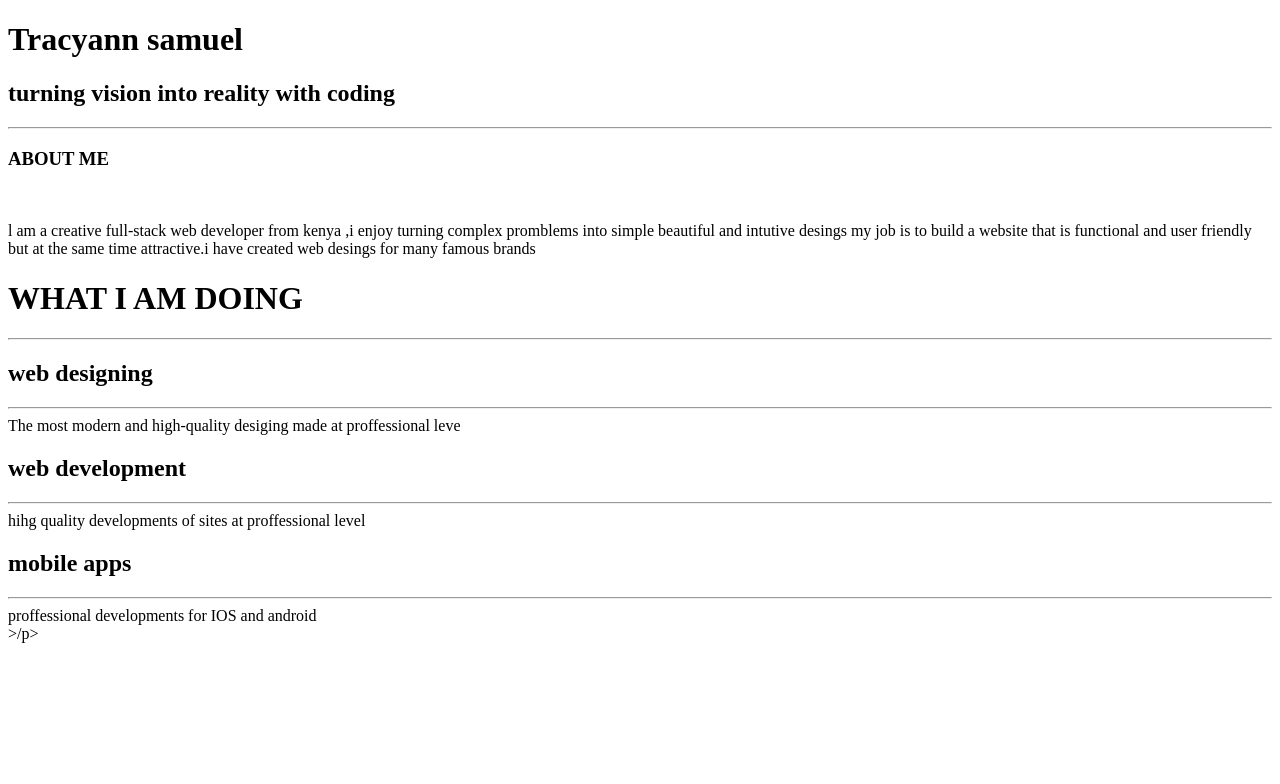
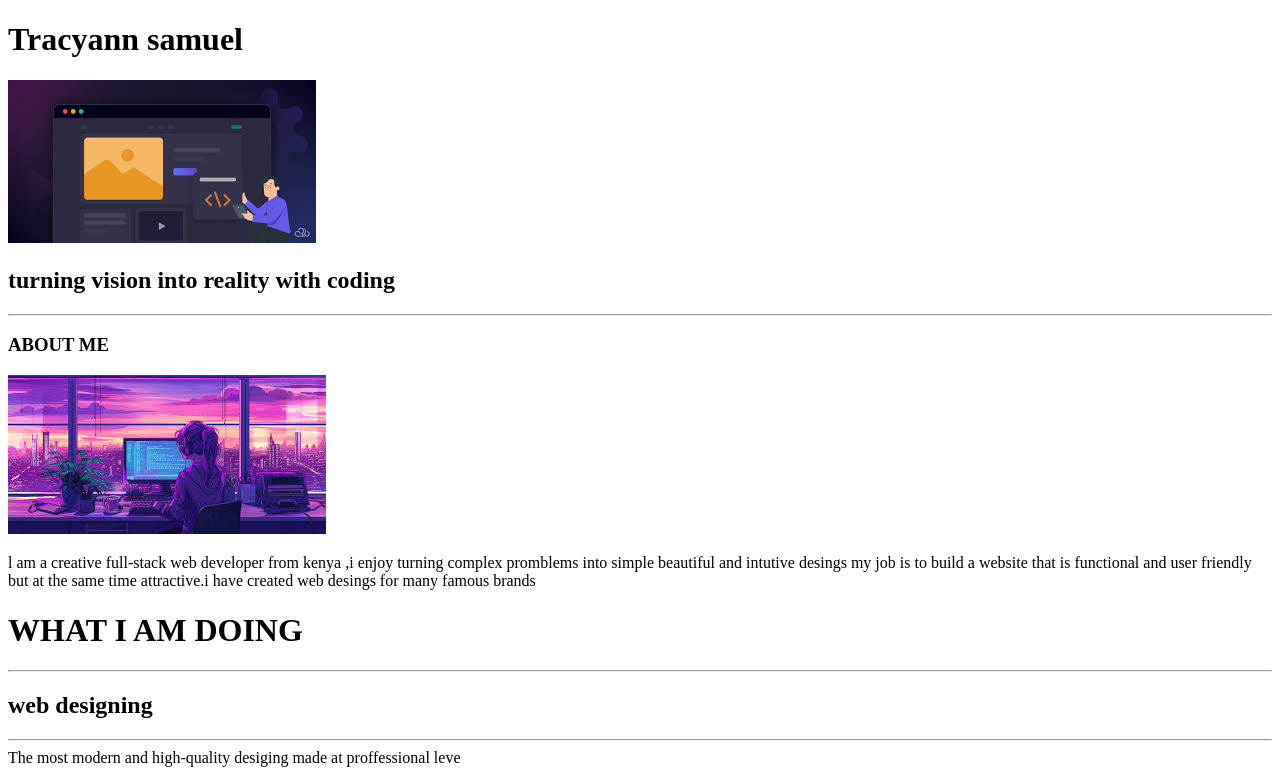
Before and after one commit to Tracyann7/portfolio-tuki, a plain HTML site: page index.html in a window 1280 px wide. Shown: the top 784 px of the page. Drawn offline with Linux system fonts and the light colour scheme.

Commit message:
my portfolio

```diff
--- a/index.html
+++ b/index.html
@@ -7,9 +7,13 @@
 </head>
 <body>
     <h1>Tracyann samuel</h1>
+    <img src ="tuki2.jpeg"
+    <br>
+
     <h2>turning vision into reality with coding</h2>
     <hr>
     <h3>ABOUT ME </h3>
+    <img src ="tukihtmi.jpeg"
     <br>
     <p>l am a creative  full-stack web developer from kenya ,i enjoy turning complex promblems into simple beautiful and intutive desings my job is to build a website that is functional and user friendly but at the same time attractive.i have created web desings for many famous brands
         <H1>WHAT I AM DOING</H1>
```
Also changed, not shown: tuki2.jpeg (added), tuki3.png (added), tukihtmi.jpeg (added).
